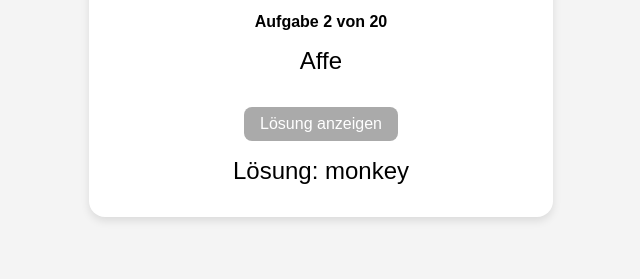
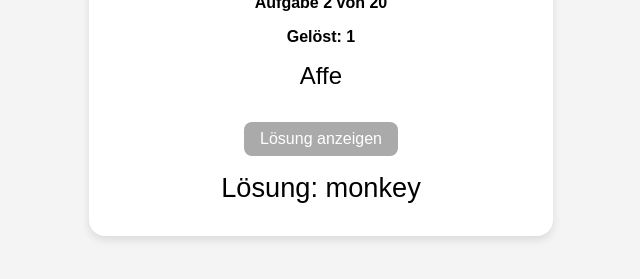
Before and after one commit to git-mtr/VokabelnX1, a plain HTML site: page index.html in a window 1280 px wide. Both pictures are taken after a click on the button "Lösung anzeigen". Shown: the part 363-642 px from the top of the page, without its empty margins (319-959 px from the left). Drawn offline with Linux system fonts and the light colour scheme.

Commit message:
Update index.html

```diff
--- a/index.html
+++ b/index.html
@@ -46,9 +46,9 @@
     }
     .solution {
       margin-top: 1rem;
-      font-size: 1.5rem;
+      font-size: 1.7rem;
     }
-    .counter {
+    .counter, .score {
       margin-bottom: 1rem;
       font-weight: bold;
     }
@@ -64,6 +64,7 @@
     </div>
 
     <div class="counter" id="counter"></div>
+    <div class="score" id="score"></div>
 
     <div id="word" style="font-size: 1.5rem; margin: 1rem 0;"></div>
 
@@ -73,26 +74,13 @@
 
   <script>
     const vocab = [
-      { de: "Hund", en: "dog" },
-      { de: "Katze", en: "cat" },
-      { de: "Kuh", en: "cow" },
-      { de: "Pferd", en: "horse" },
-      { de: "Schaf", en: "sheep" },
-      { de: "Schwein", en: "pig" },
-      { de: "Huhn", en: "chicken" },
-      { de: "Ente", en: "duck" },
-      { de: "Gans", en: "goose" },
-      { de: "Maus", en: "mouse" },
-      { de: "Vogel", en: "bird" },
-      { de: "Fisch", en: "fish" },
-      { de: "Löwe", en: "lion" },
-      { de: "Tiger", en: "tiger" },
-      { de: "Elefant", en: "elephant" },
-      { de: "Affe", en: "monkey" },
-      { de: "Bär", en: "bear" },
-      { de: "Fuchs", en: "fox" },
-      { de: "Wolf", en: "wolf" },
-      { de: "Esel", en: "donkey" }
+      { de: "Hund", en: "dog" }, { de: "Katze", en: "cat" }, { de: "Kuh", en: "cow" },
+      { de: "Pferd", en: "horse" }, { de: "Schaf", en: "sheep" }, { de: "Schwein", en: "pig" },
+      { de: "Huhn", en: "chicken" }, { de: "Ente", en: "duck" }, { de: "Gans", en: "goose" },
+      { de: "Maus", en: "mouse" }, { de: "Vogel", en: "bird" }, { de: "Fisch", en: "fish" },
+      { de: "Löwe", en: "lion" }, { de: "Tiger", en: "tiger" }, { de: "Elefant", en: "elephant" },
+      { de: "Affe", en: "monkey" }, { de: "Bär", en: "bear" }, { de: "Fuchs", en: "fox" },
+      { de: "Wolf", en: "wolf" }, { de: "Esel", en: "donkey" }
     ];
 
     let remainingWords = [...vocab];
@@ -103,10 +91,20 @@
       return document.querySelector('input[name="direction"]:checked').value;
     }
 
+    function updateCounter() {
+      const total = vocab.length;
+      const done = total - remainingWords.length;
+      document.getElementById("counter").innerText = `Aufgabe ${done + 1} von ${total}`;
+    }
+
+    function updateScore() {
+      document.getElementById("score").innerText = `Gelöst: ${score}`;
+    }
+
     function pickWord() {
       if (remainingWords.length === 0) {
         document.getElementById("word").innerText = "🎉 Ende! Alle 20 Vokabeln wurden gezeigt.";
-        document.getElementById("solution").innerText = "Gesamt: " + score + " von 20 richtig.";
+        document.getElementById("solution").innerText = `Gesamt gelöst: ${score} von 20.`;
         document.getElementById("solutionBtn").style.display = "none";
         return;
       }
@@ -121,28 +119,22 @@
 
       document.getElementById("solutionBtn").disabled = false;
       updateCounter();
+      updateScore();
     }
 
     function showSolution() {
       if (!currentWord) return;
       const direction = getDirection();
-      const solutionText =
-        direction === "de-en" ? currentWord.en : currentWord.de;
+      const solutionText = direction === "de-en" ? currentWord.en : currentWord.de;
       document.getElementById("solution").innerText = `Lösung: ${solutionText}`;
       score++;
       document.getElementById("solutionBtn").disabled = true;
-      setTimeout(pickWord, 10000);
-    }
-
-    function updateCounter() {
-      const total = vocab.length;
-      const done = total - remainingWords.length;
-      document.getElementById("counter").innerText = `Aufgabe ${done + 1} von ${total}`;
+      updateScore();
+      setTimeout(pickWord, 5000);
     }
 
     document.querySelectorAll('input[name="direction"]').forEach(radio => {
       radio.addEventListener('change', () => {
-        // Zurücksetzen auf Anfang bei Richtungswechsel
         remainingWords = [...vocab];
         score = 0;
         document.getElementById("solutionBtn").style.display = "inline-block";
```
